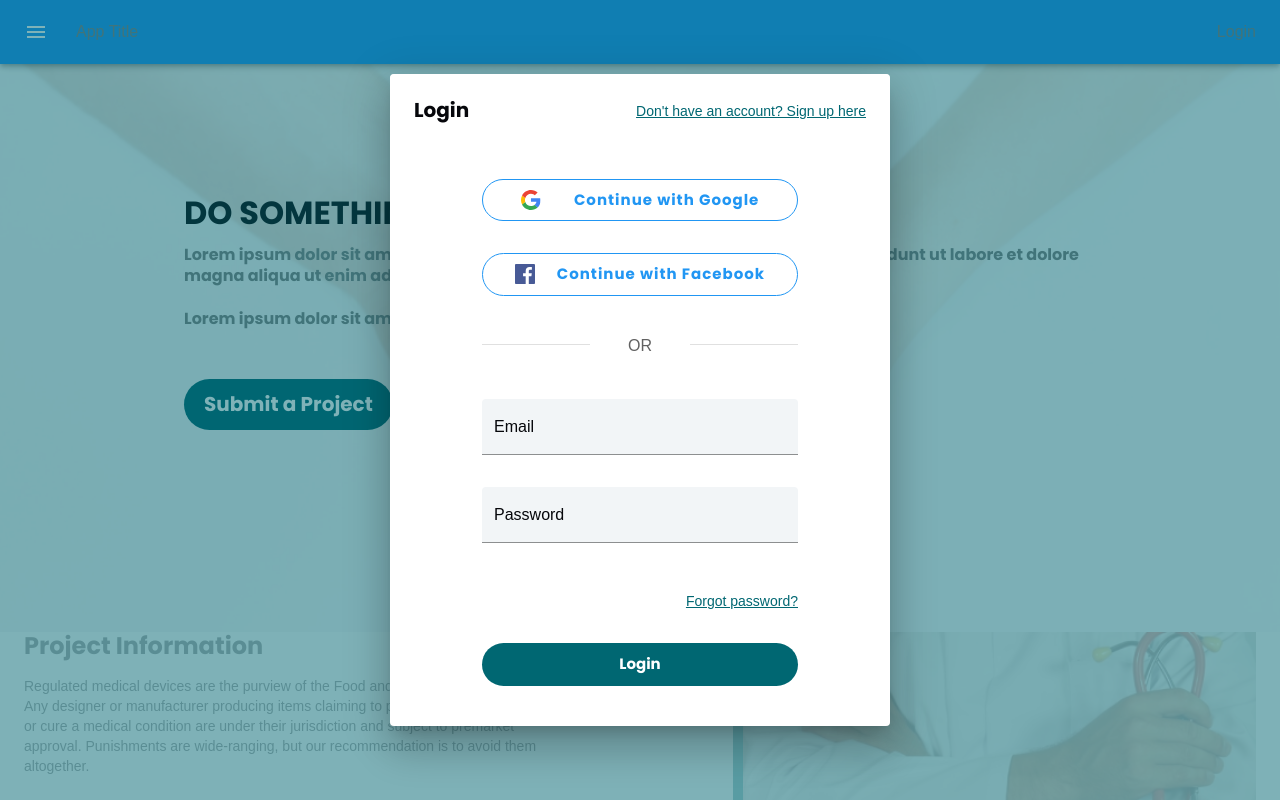
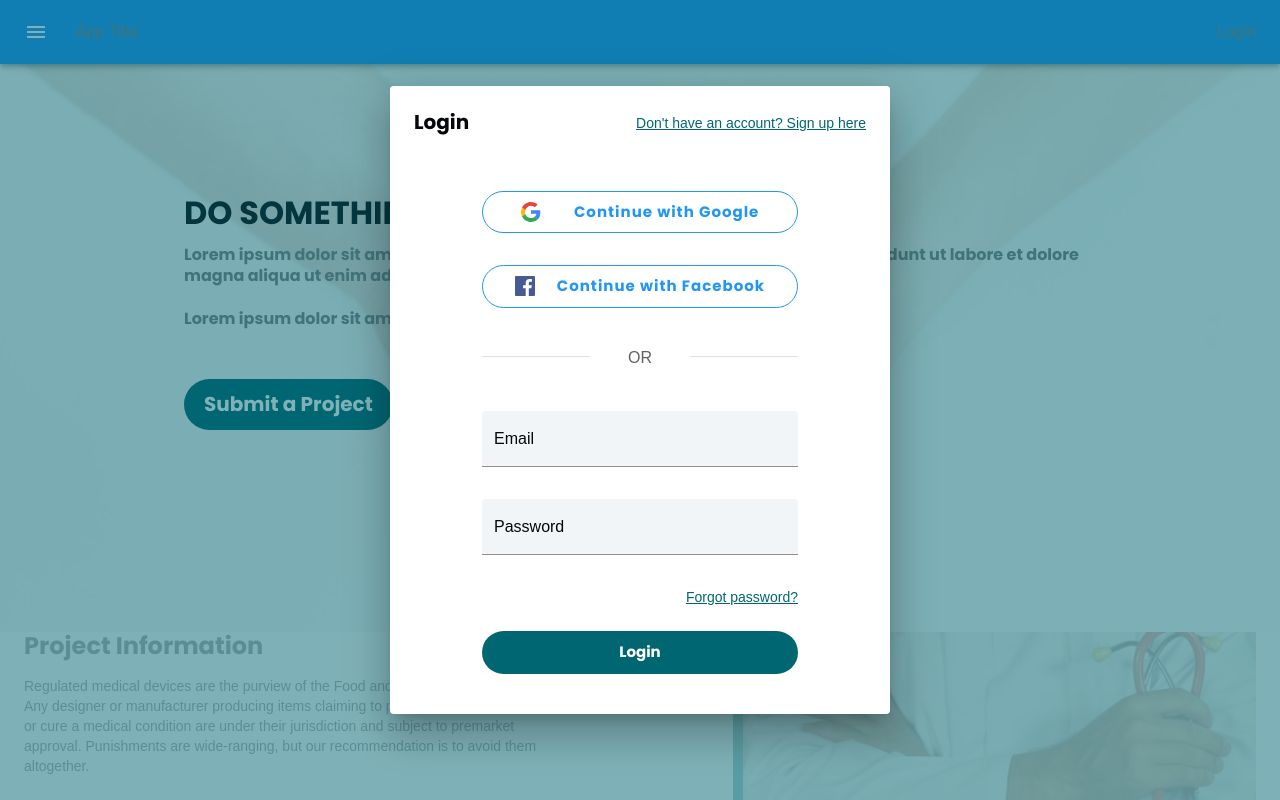
Before and after one commit to crowdsourcemedical/volunteer-database, a React (Create React App) app in the folder frontend/: page / in a window 1280 px wide. Both pictures are taken after a click on the link "Login". Shown: the top 800 px of the page. Built offline with nearby package versions, Linux system fonts and the light colour scheme; a web font is replaced by a local one.

Commit message:
Clean up

```diff
--- a/frontend/src/components/Forms/LoginForm.js
+++ b/frontend/src/components/Forms/LoginForm.js
@@ -62,11 +62,11 @@ const useStyles = makeStyles(theme => ({
 		maxWidth: 316,
 		width: '100%',
 	},
-	login: {
+	loginButton: {
 		backgroundColor: theme.palette.primary.main,
 		borderRadius: 40,
 		maxWidth: 316,
-		width: '100%',
+		width: '100%'
 	},
 	externalLoginButton: {
 		marginBottom: theme.spacing(2),
@@ -81,8 +81,7 @@ const useStyles = makeStyles(theme => ({
 		width: '100%',
 	},
 	forgotPassword: {
-		marginTop: theme.spacing(1),
-		marginBottom: theme.spacing(2),
+		marginBottom: theme.spacing(3),
 		color: theme.palette.primary.main,
 		maxWidth: 316,
 		width: '100%',
@@ -143,13 +142,11 @@ const LoginForm = () => {
 					<TextField label="Email" type="email" variant="filled" className={classes.input} />
 					<TextField label="Password" type="password" variant="filled" className={classes.input} />
 
-					<div className={classes.forgotPassword}>
 						<a href="#" className={classes.forgotPassword}>
 							Forgot password?
 						</a>
-					</div>
 
-					<Button color="primary" size="large" variant="contained" className={classes.login}>
+					<Button color="primary" size="large" variant="contained" className={classes.loginButton}>
 						Login
 					</Button>
 				</Grid>
```
